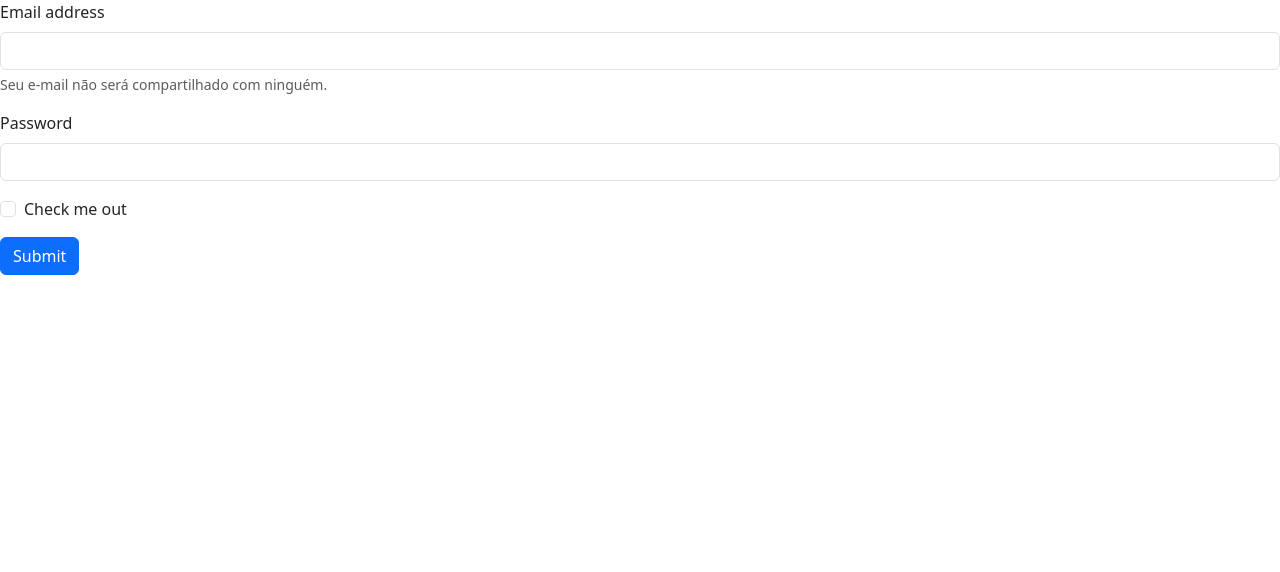
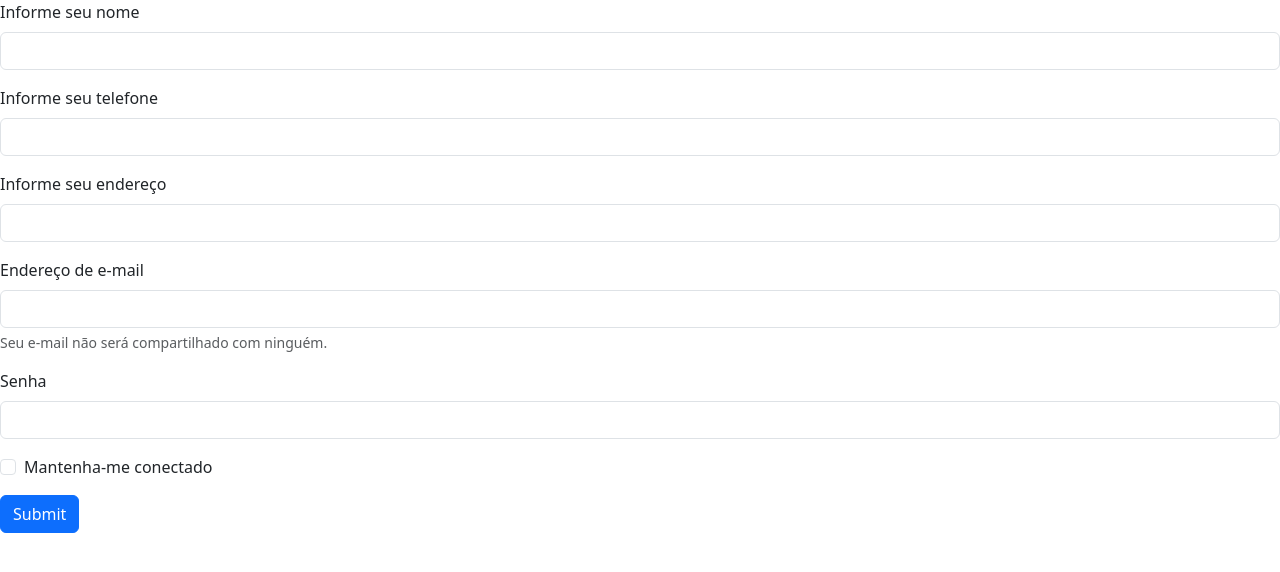
Before and after one commit to ojoaomc/aulaBootstrap1509, a plain HTML site: page index.html in a window 1280 px wide. Drawn offline with nearby package versions, Linux system fonts and the light colour scheme.

Commit message:
Adicionando demais opções do formulário

```diff
--- a/index.html
+++ b/index.html
@@ -15,17 +15,34 @@
         crossorigin="anonymous"></script>
     <form>
         <div class="mb-3">
-            <label for="exampleInputEmail1" class="form-label">Email address</label>
+            <label for="exampleInputName" class="form-label">Informe seu nome</label>
+            <input type="name" class="form-control" id="exampleInputName">
+        </div>
+
+        <div class="mb-3">
+            <label for="exampleInputTelephone" class="form-label">Informe seu telefone</label>
+            <input type="telephone" class="form-control" id="exampleInputTelephone">
+        </div>
+
+        <div class="mb-3">
+            <label for="exampleInputAdress" class="form-label">Informe seu endereço</label>
+            <input type="adress" class="form-control" id="exampleInputAdress">
+        </div>
+
+        <div class="mb-3">
+            <label for="exampleInputEmail1" class="form-label">Endereço de e-mail</label>
             <input type="email" class="form-control" id="exampleInputEmail1" aria-describedby="emailHelp">
             <div id="emailHelp" class="form-text">Seu e-mail não será compartilhado com ninguém.</div>
         </div>
+
         <div class="mb-3">
-            <label for="exampleInputPassword1" class="form-label">Password</label>
+            <label for="exampleInputPassword1" class="form-label">Senha</label>
             <input type="password" class="form-control" id="exampleInputPassword1">
         </div>
+
         <div class="mb-3 form-check">
             <input type="checkbox" class="form-check-input" id="exampleCheck1">
-            <label class="form-check-label" for="exampleCheck1">Check me out</label>
+            <label class="form-check-label" for="exampleCheck1">Mantenha-me conectado</label>
         </div>
         <button type="submit" class="btn btn-primary">Submit</button>
     </form>
```
